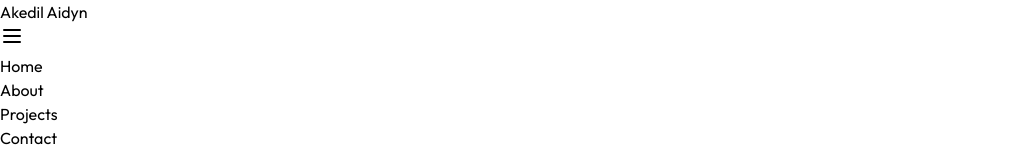
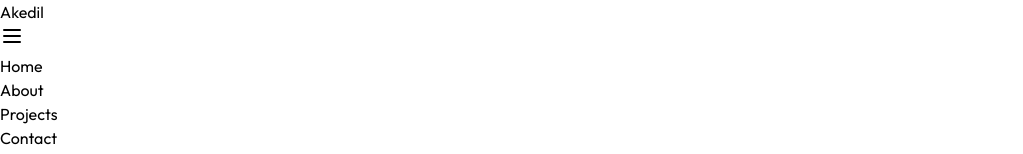
Before and after one commit to yedoka/portfolio, a React (Vite) app: page / in a window 1280 px wide. Shown: the top 154 px of the page, without its empty margins (0-1023 px from the left). Built offline with nearby package versions, Linux system fonts and the light colour scheme.

Commit message:
changed logo

```diff
--- a/src/components/Navbar.jsx
+++ b/src/components/Navbar.jsx
@@ -14,7 +14,7 @@ const Navbar = () => {
             to=""
             className="text-lg font-bold text-slate-200 hover:text-teal-300 transition-colors duration-200 ease-in-out"
           >
-            Akedil Aidyn
+            Akedil
           </NavLink>
         </h1>
 
```
